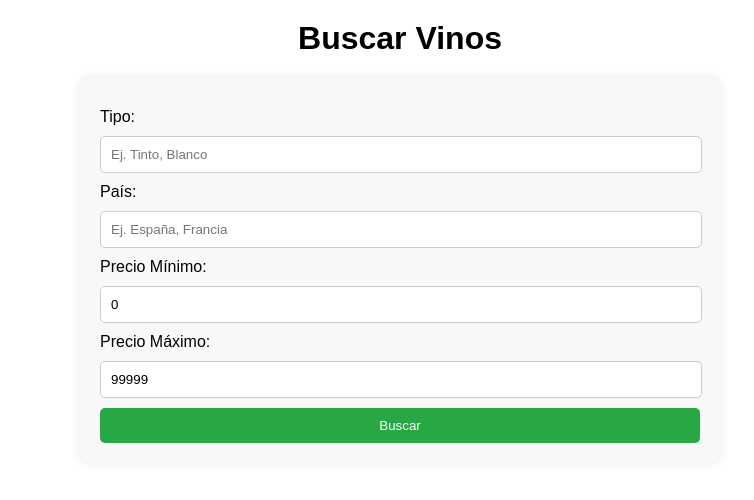
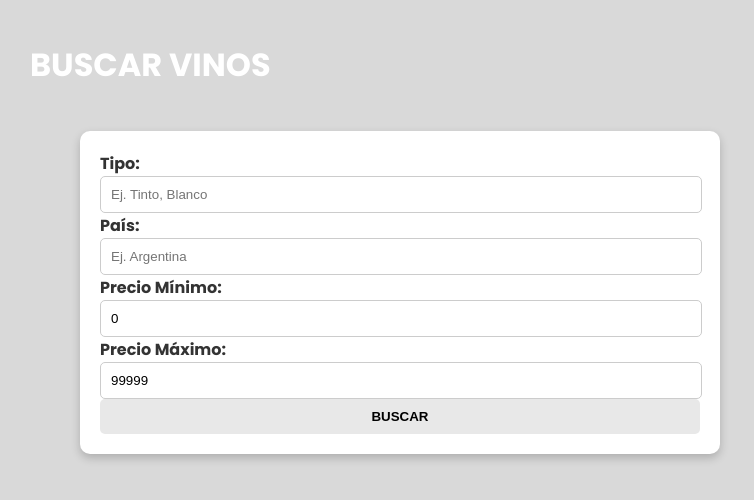
Before and after one commit to Franco4848/ProyectoFinal, a Python web app: template templates/buscar.html in a window 1280 px wide. Shown: the top 500 px of the page, without its empty margins (240-994 px from the left). Run offline with Jinja, Linux system fonts and the light colour scheme; the template is opened without the code that fills it, so the values that code supplies are empty.

Commit message:
se actualiza css de buscar, se elimina html de busqueda y se modifica ruta de buscar en el servidor

```diff
--- a/static/css/buscar.css
+++ b/static/css/buscar.css
@@ -1,52 +1,124 @@
 body {
     margin: 0;
-    font-family: Poppins, sans-serif;
+    font-family: 'Poppins', sans-serif;
+    background-color: #d9d9d9;
+    color: #333;
+}
+
+.barraNav {
+    margin: 0;
+    padding: 20px;
+    background-color: #ffffff;
+    width: 250px;
+    height: 100vh;
+    position: fixed;
+    box-shadow: 2px 0 10px rgba(0, 0, 0, 0.1);
+}
+
+a{
+    margin-left: 270px;
+    text-align: left;
+    padding: 20px 0;
+    color: #ffffff;
+    width: 100%;
+    padding: 10px;
+    background-color: #e8e8e8;
+    border: none;
+    border-radius: 5px;
+    cursor: pointer;
+    font-weight: bold;
+    transition: background-color 0.3s
 }
 
 h1 {
-    text-align: center;
-    margin-top: 20px;
+    margin-left: 270px;
+    text-align: left;
+    padding: 20px 0;
+    color: #ffffff;
+}
+
+h2 {
+    color: #7B2A2A;
+    margin: 10px 0;
 }
 
 form {
     max-width: 600px;
     margin: 20px auto;
     padding: 20px;
-    background-color: #f8f8f8;
+    background-color: #ffffff;
+    box-shadow: 0 4px 10px rgba(0, 0, 0, 0.2);
     border-radius: 10px;
-    box-shadow: 0 0 10px rgba(0, 0, 0, 0.1);
 }
 
-label, input {
+label {
+    font-weight: bold;
+    margin: 10px 0 5px;
+}
+
+input[type="text"],
+input[type="number"] {
     display: block;
     width: calc(100% - 20px);
-    margin: 10px 0;
-}
-
-input[type="text"], input[type="number"] {
     padding: 10px;
     border: 1px solid #ccc;
     border-radius: 5px;
+    transition: border-color 0.3s;
+}
+
+input[type="text"]:focus,
+input[type="number"]:focus {
+    border-color: #7B2A2A;
+    outline: none;
 }
 
 button {
     width: 100%;
     padding: 10px;
-    background-color: #28a745;
-    color: white;
+    background-color: #e8e8e8;
     border: none;
     border-radius: 5px;
     cursor: pointer;
+    font-weight: bold;
+    transition: background-color 0.3s;
 }
 
 button:hover {
-    background-color: #218838;
+    background-color: #cdcdcb; /* Color más oscuro al pasar el ratón */
 }
 
 #results {
     max-width: 600px;
     margin: 20px auto;
     padding: 10px;
-    background-color: #f8f8f8;
+    background-color: #ffffff;
     border-radius: 10px;
+    box-shadow: 0 4px 10px rgba(0, 0, 0, 0.2);
 }
+
+.itemNav {
+    padding: 15px;
+    margin: 0 0 20px 0;
+    list-style-type: none;
+    background-color: #eee;
+    width: 200px;
+    font-size: 18px;
+    border-radius: 10px;
+    transition: background-color 0.3s, transform 0.3s;
+}
+
+.itemNav:hover {
+    background-color: #d5b8b8;
+    transform: scale(1.02);
+}
+
+.itemNav a {
+    text-decoration: none;
+    color: #333;
+    padding: 10px;
+    display: block;
+}
+
+.itemNav .supp {
+    margin-top: 120px;
+}
--- a/templates/buscar.html
+++ b/templates/buscar.html
@@ -4,16 +4,17 @@
     <meta charset="UTF-8">
     <meta name="viewport" content="width=device-width, initial-scale=1.0">
     <title>Buscar Vinos</title>
-    <link rel="stylesheet" href="/static/css/buscar.css"> <!-- CSS para el modal -->
+    <link rel="stylesheet" href="/static/css/buscar.css">
+    <link href="https://fonts.googleapis.com/css2?family=Josefin+Sans:ital,wght@0,100..700;1,100..700&family=Poppins:ital,wght@0,100;0,200;0,300;0,400;0,500;0,600;0,700;0,800;0,900;1,100;1,200;1,300;1,400;1,500;1,600;1,700;1,800;1,900&display=swap" rel="stylesheet">
 </head>
 <body>
-    <h1>Buscar Vinos</h1>
-    <form id="searchForm" action="/buscar_vinos" method="GET">
+    <h1>BUSCAR VINOS</h1>
+    <form id="searchForm" action="/buscar" method="GET">
         <label for="tipo">Tipo:</label>
         <input type="text" id="tipo" name="tipo" placeholder="Ej. Tinto, Blanco">
 
         <label for="pais">País:</label>
-        <input type="text" id="pais" name="pais" placeholder="Ej. España, Francia">
+        <input type="text" id="pais" name="pais" placeholder="Ej. Argentina">
 
         <label for="precio_min">Precio Mínimo:</label>
         <input type="number" id="precio_min" name="precio_min" value="0">
@@ -21,7 +22,7 @@
         <label for="precio_max">Precio Máximo:</label>
         <input type="number" id="precio_max" name="precio_max" value="99999">
 
-        <button type="submit">Buscar</button>
+        <button type="submit">BUSCAR</button>
     </form>
 </body>
 </html>
```
Also changed, not shown: server.py (+3 -6 lines), templates/busqueda.html (deleted, +0 -27 lines).
